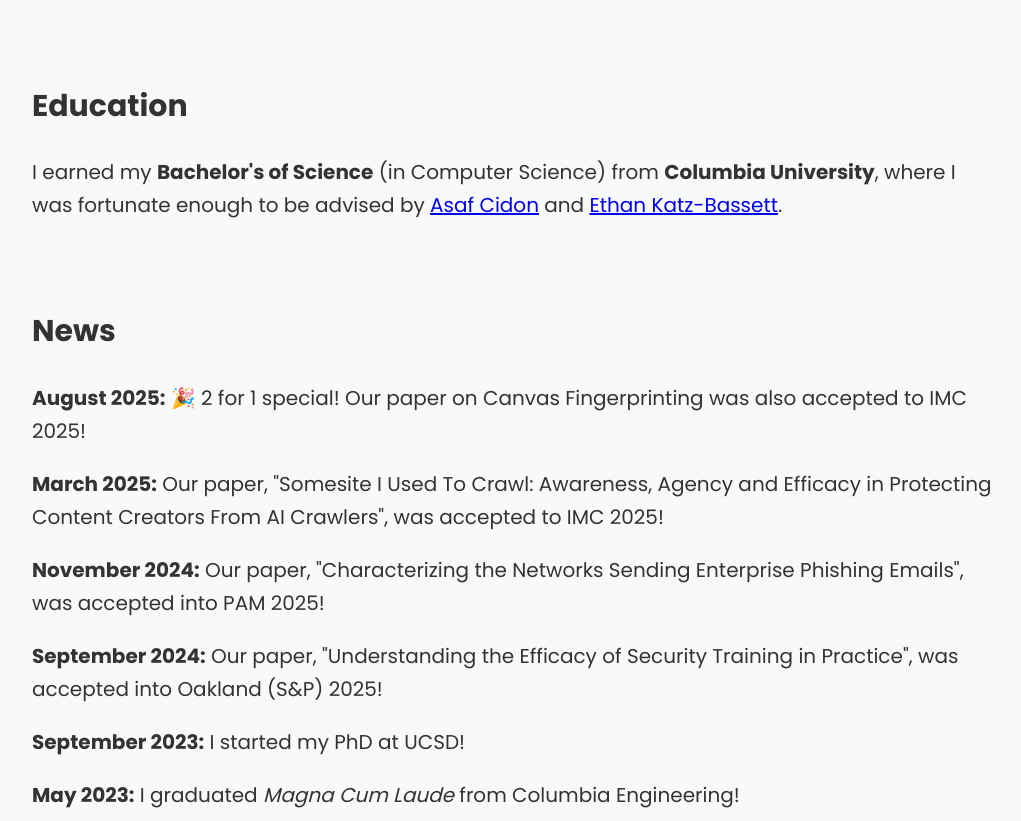
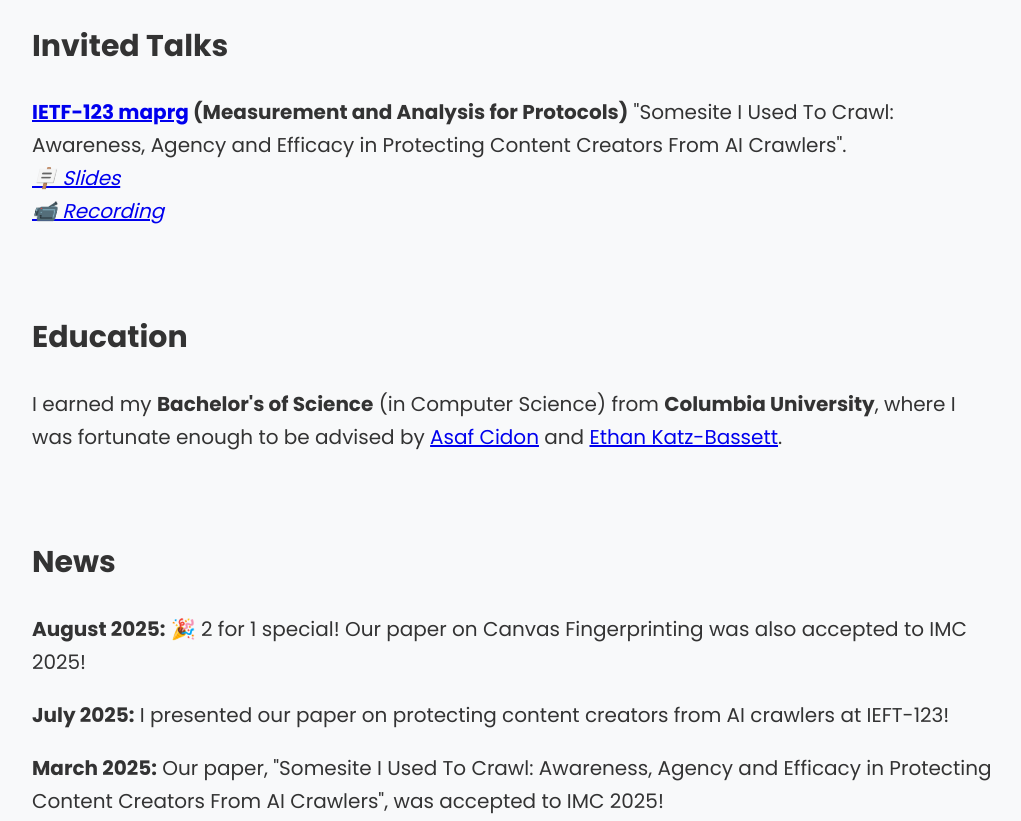
Before and after one commit to elisa-luo/elisa-luo.github.io, a plain HTML site: page index.html in a window 1280 px wide. Shown: the part 1728-2549 px from the top of the page, without its empty margins (128-1149 px from the left). Drawn offline with Linux system fonts and the light colour scheme.

Commit message:
invited talks

```diff
--- a/index.html
+++ b/index.html
@@ -45,7 +45,7 @@
             Broadly, I do research pertaining to <b>empirical measurements of security</b> and privacy related topics. Recently, I've worked on projects related to web scraping and copyright issues, online privacy, and enterprise security.
           </p>
           <p>
-            Outside of research, I <a href="https://www.road-results.com/racer/296082">race bikes</a> semi-professionally.
+            Outside of research, I <a href="https://www.procyclingstats.com/rider/elisa-luo">race bikes</a> at the domestic pro level.
             When I was an undergrad at Columbia, I was also a Division 1 rower.
           </p>
           <p><strong>Contact me:</strong> e4luo (at) ucsd (dot) edu</p>
@@ -70,18 +70,24 @@
         </p>
         <p>
           <strong>[S&P '25] </strong><strong><a href="https://doi.ieeecomputersociety.org/10.1109/SP61157.2025.00076">"Understanding the Efficacy of Security Training in Practice"</a></strong>. <br>Grant Ho, Ariana Mirian, <strong><span style="color: #005f5f">Elisa Luo</span></strong>, Khang Tong, Euyhyun Lee, Lin Liu, Christopher A. Longhurst, Christian Dameff, Stefan Savage, and Geoffrey M. Voelker.
-          <br><i>IEEE Symposium on Security and Privacy, 2025.</i>
+          <br><i>IEEE Symposium on Security and Privacy (S&P), 2025.</i>
           <!-- <i>Available: <a href="https://doi.ieeecomputersociety.org/10.1109/SP61157.2025.00076">arxiv.org/pdf/2412.12403</a></i> -->
         </p>
         <p><strong>[PAM '25] </strong><strong><a href="https://arxiv.org/pdf/2412.12403">"Characterizing the Networks Sending Enterprise Phishing Emails"</a></strong>. <strong><span style="color: #005f5f">
           <br>Elisa Luo</span></strong>, Liane Young, Grant Ho, M. H. Afifi, Marco Schweighauser, Ethan Katz-Bassett & Asaf Cidon.
-          <br><i>Passive and Active Measurement Conference, 2025.</i>
+          <br><i>Passive and Active Measurement Conference (PAM), 2025.</i>
         </p>
         <h2>Preprints</h2>
         <p>
           <strong>[Under Submission]</strong> <strong><a href="https://arxiv.org/pdf/2410.01107">"Count of Monte Crypto: Accounting-based Defenses for Cross-Chain Bridges"</a></strong>.
           <br>Enze Liu, <strong><span style="color: #005f5f">Elisa Luo</span></strong>, Jian Chen Yan, Katherine Izhikevich, Stewart Grant, Deian Stefan, Geoffrey M Voelker, Stefan Savage.
           <br><i>Available: <a href="https://arxiv.org/pdf/2410.01107">arxiv.org/pdf/2410.01107</a></i>
+        </p>
+        <h2>Invited Talks</h2>
+        <p>
+          <strong><a href="https://datatracker.ietf.org/meeting/123/session/maprg#autoid-2">IETF-123 maprg</a> (Measurement and Analysis for Protocols)</strong> "Somesite I Used To Crawl: Awareness, Agency and Efficacy in Protecting Content Creators From AI Crawlers".
+          <br><i><a href="https://datatracker.ietf.org/meeting/123/materials/slides-123-maprg-somesite-i-used-to-crawl-awareness-agency-and-efficacy-in-protecting-content-creators-from-ai-crawlers-00">🪧 Slides</a></i>
+          <br><i><a href="https://youtu.be/SHMoU3qiBms?si=GYJdIgFchf_TQtOv&t=1156">📹 Recording</a></i>
         </p>
       </div>
     </section>
@@ -101,6 +107,7 @@
       <div class="container">
         <h2>News</h2>
         <p><strong>August 2025:</strong> 🎉 2 for 1 special! Our paper on Canvas Fingerprinting was also accepted to IMC 2025!</p>
+        <p><strong>July 2025:</strong> I presented our paper on protecting content creators from AI crawlers at IEFT-123!</p>
         <p><strong>March 2025:</strong> Our paper, "Somesite I Used To Crawl: Awareness, Agency and Efficacy in Protecting Content Creators From AI Crawlers", was accepted to IMC 2025!</p>
         <p><strong>November 2024:</strong> Our paper, "Characterizing the Networks Sending Enterprise Phishing Emails", was accepted into PAM 2025!</p>
         <p><strong>September 2024:</strong> Our paper, "Understanding the Efficacy of Security Training in Practice", was accepted into Oakland (S&P) 2025!</p>
```
